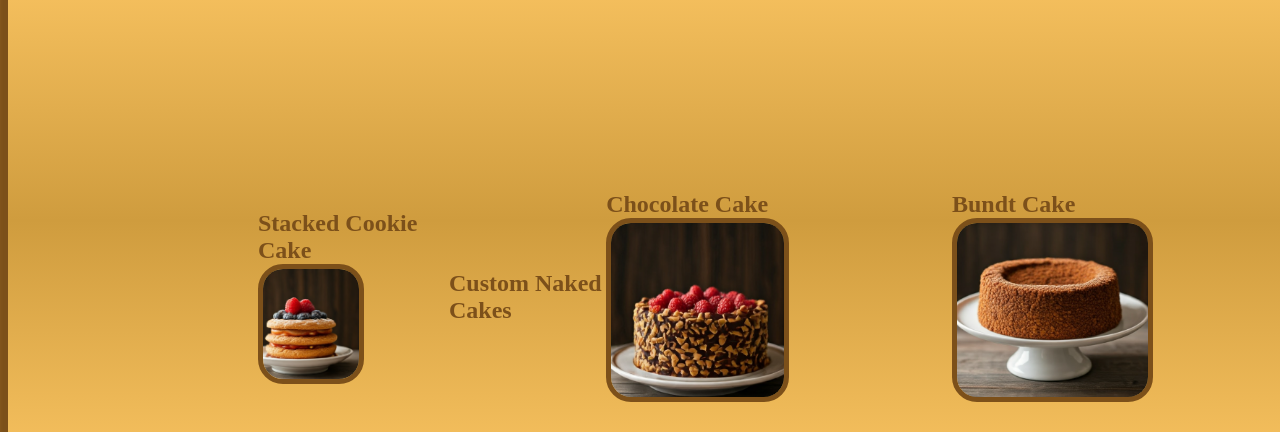
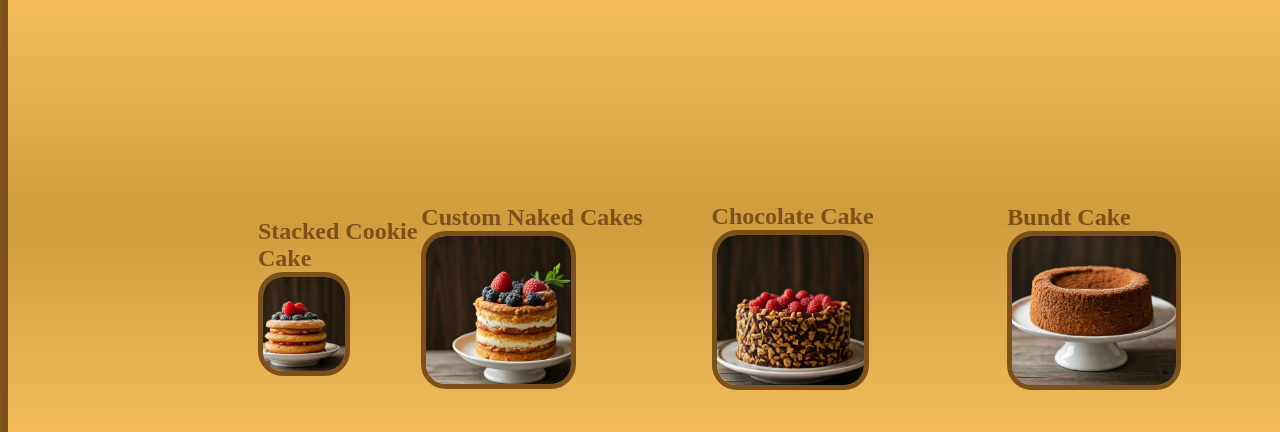
Before and after one commit to Confectionery-Creations/Confectionery-creations.github.io, a plain HTML site: page cakes.html in a window 1280 px wide. Shown: the part 368-800 px from the top of the page. Drawn offline with Linux system fonts and the light colour scheme.

Commit message:
Update cakes.html

```diff
--- a/cakes.html
+++ b/cakes.html
@@ -50,7 +50,7 @@
 				</div>
 				<div id="naked">
 					<label>Custom Naked Cakes</label>
-
+					<img src="naked.png" alt="A delicious Naked">
 				</div>
 				<div id="chocolate">
 					<label>Chocolate Cake</label>
```
